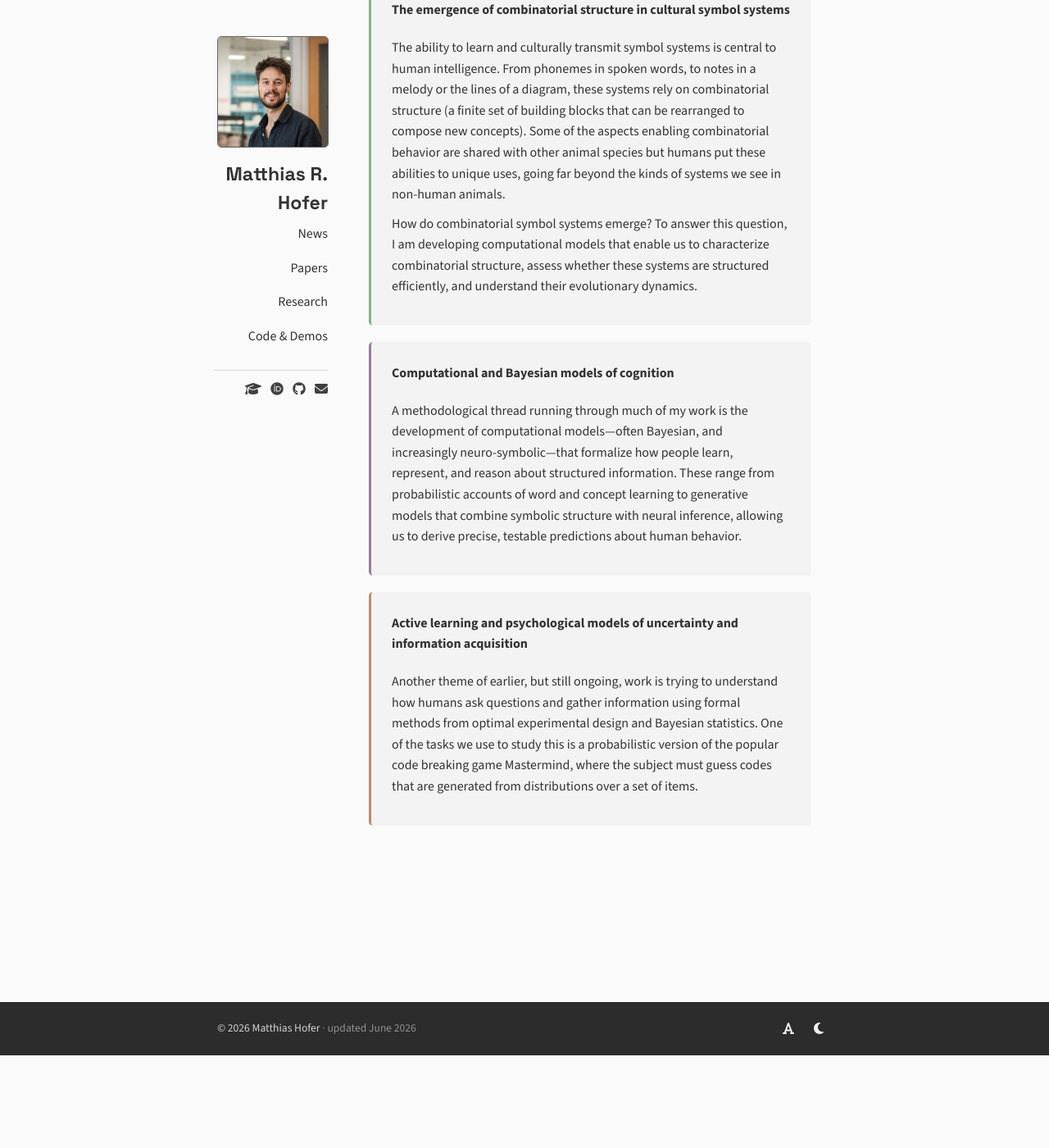
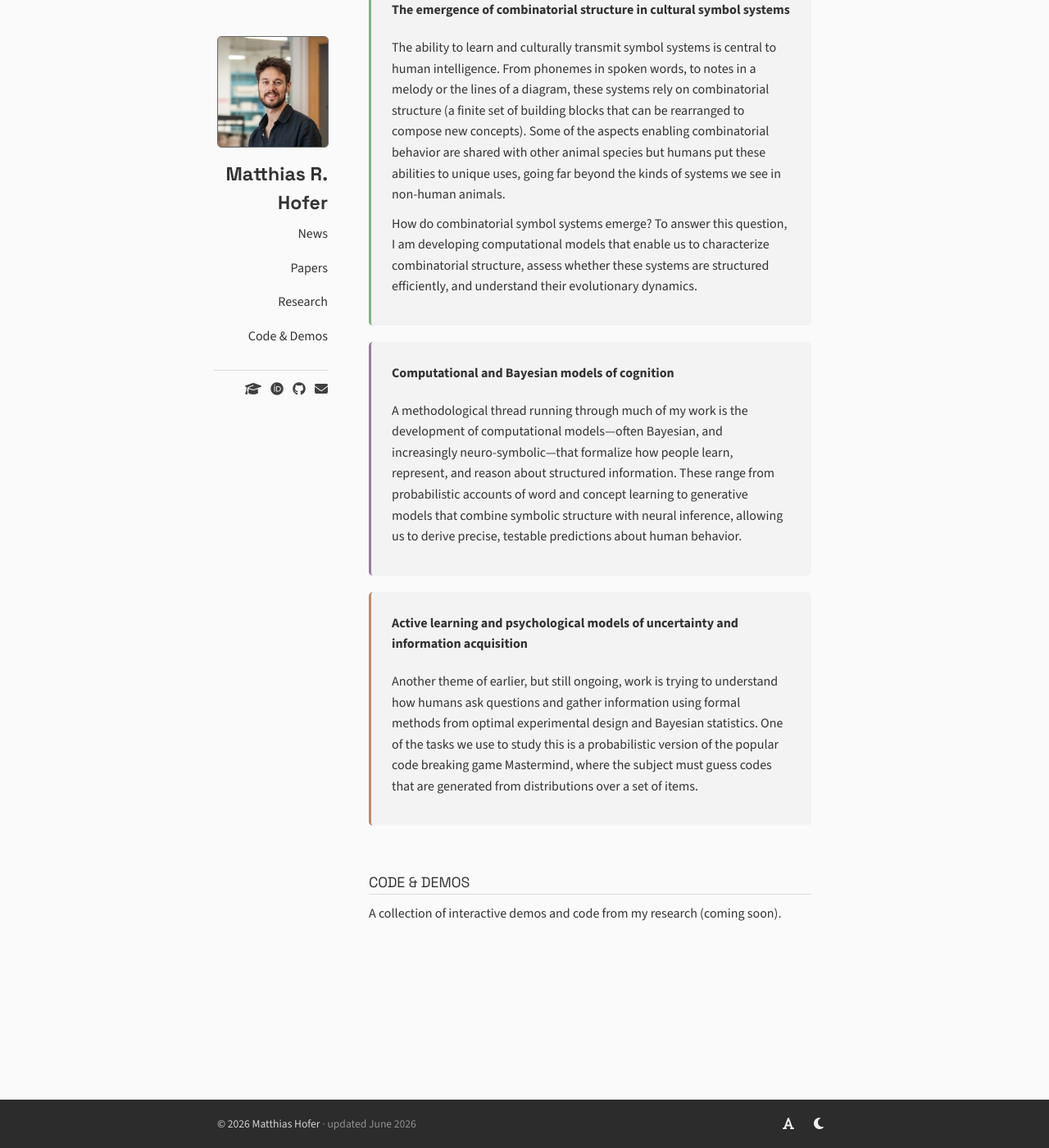
Before and after one commit to rmhofer/rmhofer.github.io, a Jekyll site: the page built from index.md, in a window 1280 px wide and 1400 px high, scrolled down 2638 px. Shown: the whole window at 82% size. Built offline with Jekyll 4.4.1, drawn with Linux system fonts in a browser that asks for light colours; before the commit the page ends 3925 px from its top, so only the background shows below that.

Commit message:
Sticky slimmer footer; Code & Demos back as a page section
- Footer pinned to bottom (sticky-footer flex) so it no longer floats on
  short pages; reduced height to ~80%
- Replace standalone /code/ page with an in-page #code section reading
  'A collection of interactive demos and code from my research (coming soon).'
- Revert nav to same-page anchors; remove demos.yml + standalone page

Co-Authored-By: Claude Opus 4.8 (1M context) <noreply@anthropic.com>

```diff
--- a/_layouts/default.html
+++ b/_layouts/default.html
@@ -35,18 +35,17 @@
 </head>
 
 <body>
-    {% assign home = false %}{% if page.url == '/' %}{% assign home = true %}{% endif %}
     <div class="wrapper">
         <div class="sidebar"> <!-- page navigation -->
             <img src="/assets/img/profile.jpg" alt="Matthias Hofer" class="profile-pic">
             <div class="nametag">
-                <a href="{% unless home %}/{% endunless %}#about">Matthias R. Hofer</a>
+                <a href="#about">Matthias R. Hofer</a>
             </div>
             <ul>
-                <li><a href="{% unless home %}/{% endunless %}#news">News</a></li>
-                <li><a href="{% unless home %}/{% endunless %}#papers">Papers</a></li>
-                <li><a href="{% unless home %}/{% endunless %}#research">Research</a></li>
-                <li><a href="/code/"{% if page.url == '/code/' %} class="active" aria-current="page"{% endif %}>Code &amp; Demos</a></li>
+                <li><a href="#news">News</a></li>
+                <li><a href="#papers">Papers</a></li>
+                <li><a href="#research">Research</a></li>
+                <li><a href="#code">Code &amp; Demos</a></li>
             </ul>
             <!-- Social Links -->
             <div class="social-links">
--- a/assets/css/style.css
+++ b/assets/css/style.css
@@ -55,6 +55,10 @@ body {
     color: var(--text);
     background-color: var(--bg);
     transition: background-color 0.25s ease, color 0.25s ease;
+    /* Sticky footer: fill at least the viewport so the footer sits at the bottom */
+    min-height: 100vh;
+    display: flex;
+    flex-direction: column;
 }
 
 .bold {
@@ -122,6 +126,8 @@ a:hover {
     position: relative;
     display: flex;
     align-items: flex-start;
+    flex: 1 0 auto; /* grow to push the footer to the bottom on short pages */
+    width: 100%;
     max-width: 750px; /* Sidebar (160) + content; centered on the page */
     margin: 100px auto 0;
 }
@@ -149,10 +155,6 @@ a:hover {
 .sidebar ul li a {
     padding: 8px 0;
     display: block;
-}
-
-.sidebar ul li a.active {
-    color: var(--accent);
 }
 
 .sidebar .nametag a {
@@ -258,7 +260,8 @@ a:hover {
     background-color: var(--footer-bg);
     color: var(--footer-text);
     width: 100%;
-    padding: 16px 25px;
+    padding: 13px 25px; /* ~80% of the previous height */
+    flex-shrink: 0;
     transition: background-color 0.25s ease, color 0.25s ease;
 }
 
--- /dev/null
+++ b/content/code.md
@@ -0,0 +1,4 @@
+<div class="section" id="code">
+    <h3 class="scrollable-content-header">Code &amp; Demos</h3>
+    <p>A collection of interactive demos and code from my research (coming soon).</p>
+</div>
--- a/index.md
+++ b/index.md
@@ -11,4 +11,6 @@ title: Home
 
 {% include_relative content/research.md %}
 
+{% include_relative content/code.md %}
+
 <!-- Repeat for other sections -->
```
Also changed, not shown: _data/demos.yml (deleted, +0 -8 lines), code.md (deleted, +0 -23 lines).
